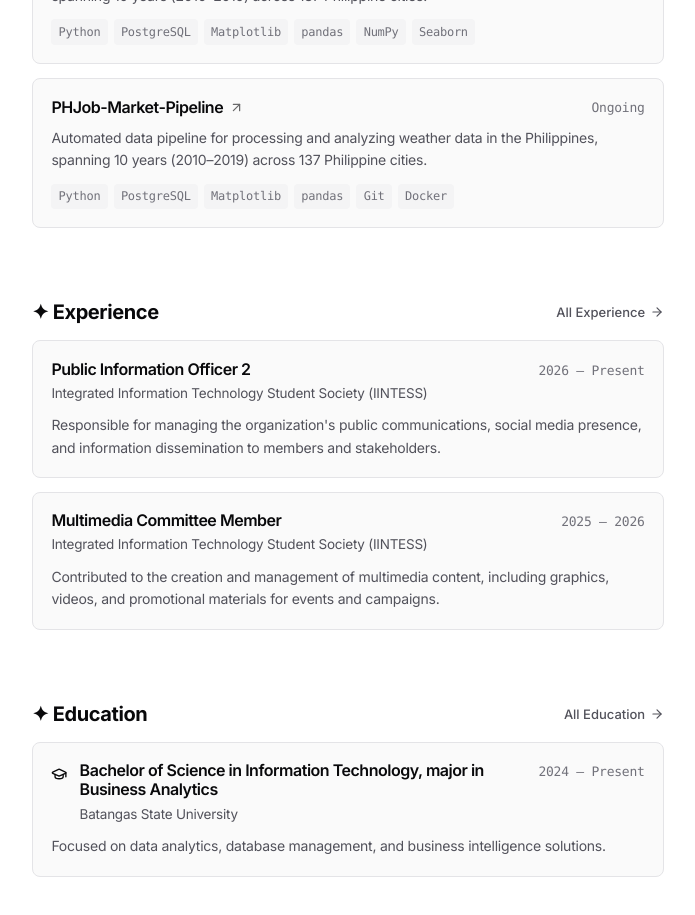
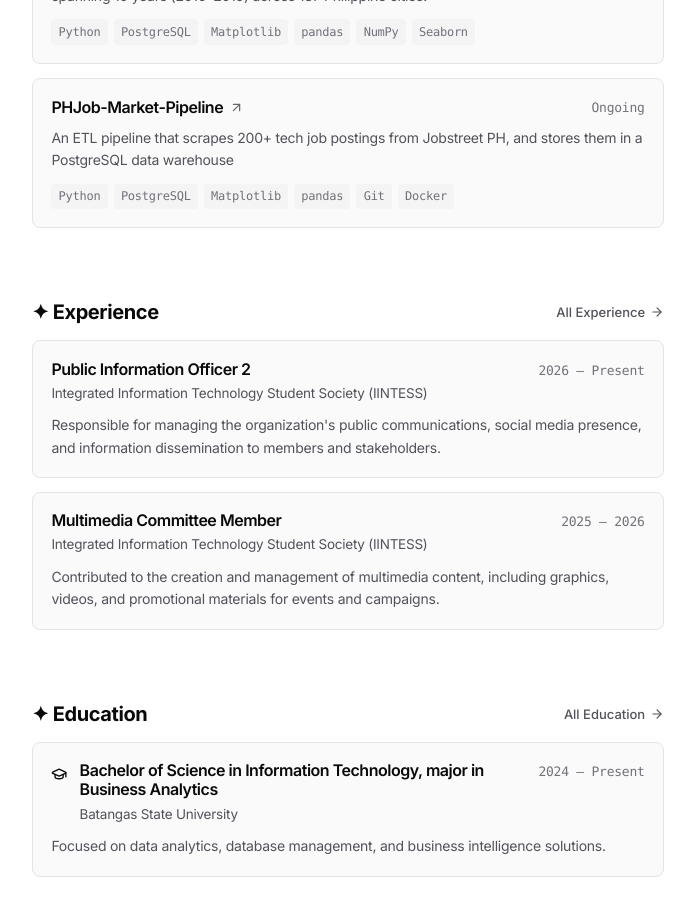
Before and after one commit to cruzatemanuel/portfolio_, a React (Vite) app: page / in a window 1280 px wide. Shown: the part 840-1755 px from the top of the page, without its empty margins (292-987 px from the left). Built offline with nearby package versions, Linux system fonts and the light colour scheme.

Commit message:
feat: update project description for job scraping ETL pipeline

```diff
--- a/src/content/index.ts
+++ b/src/content/index.ts
@@ -119,7 +119,7 @@ export const portfolioContent: PortfolioData = {
       accentColor: '#09090b',
       featured: true,
       tags: ['Python', 'PostgreSQL', 'Matplotlib', 'pandas', 'Git', 'Docker'],
-      description: 'Automated data pipeline for processing and analyzing weather data in the Philippines, spanning 10 years (2010–2019) across 137 Philippine cities.',
+      description: 'An ETL pipeline that scrapes 200+ tech job postings from Jobstreet PH, and stores them in a PostgreSQL data warehouse',
     },
   ],
 };
```
